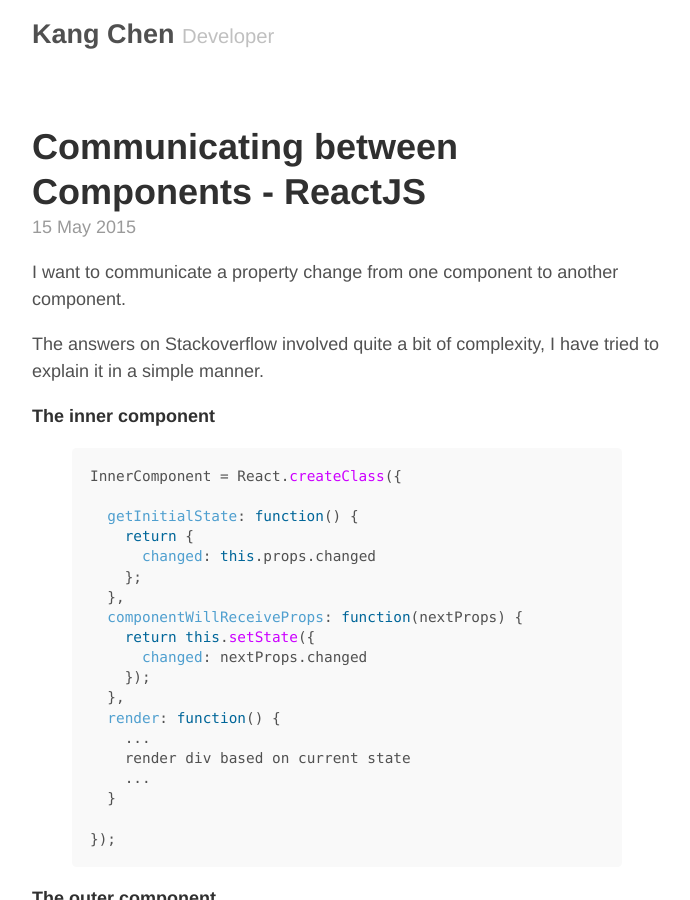
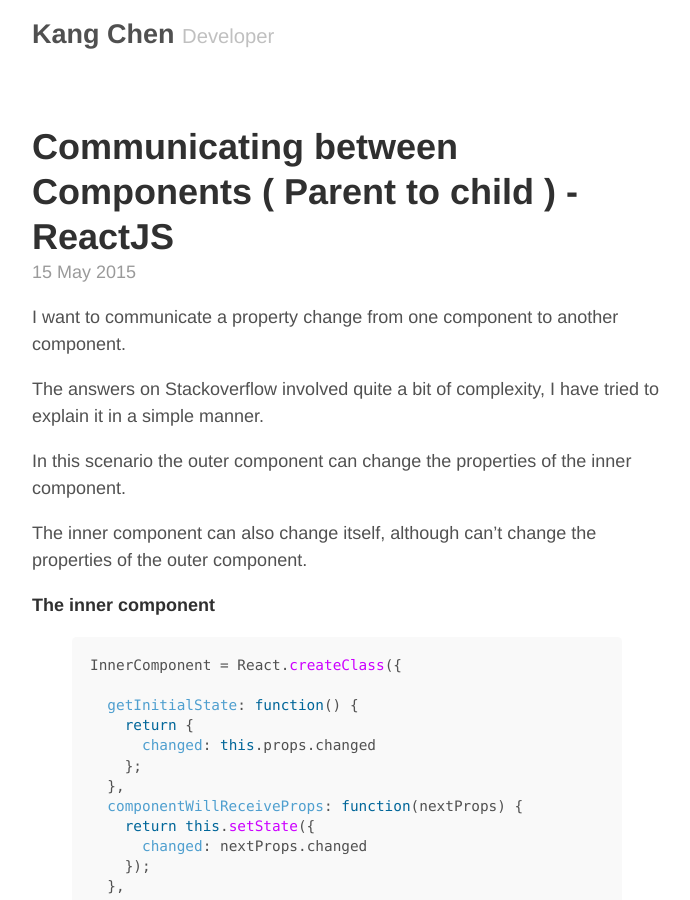
Before and after one commit to kang-chen/kang-chen.github.io, a Jekyll site: the page built from _posts/2015-05-15-communicating-between-components.md, in a window 1280 px wide and 900 px high. Shown: the whole window, without its empty margins (293-983 px from the left). Built offline with Jekyll 4.4.1, drawn with Linux system fonts in a browser that asks for light colours.

Commit message:
update communicating betwen components

```diff
--- a/_posts/2015-05-15-communicating-between-components.md
+++ b/_posts/2015-05-15-communicating-between-components.md
@@ -1,6 +1,6 @@
 ---
 layout: post
-title: Communicating between Components - ReactJS
+title: Communicating between Components ( Parent to child ) - ReactJS
 published: true
 ---
 
@@ -8,6 +8,9 @@ I want to communicate a property change from one component to another component.
 
 The answers on Stackoverflow involved quite a bit of complexity, I have tried to explain it in a simple manner.
 
+In this scenario the outer component can change the properties of the inner component.
+
+The inner component can also change itself, although can't change the properties of the outer component.
 
 **The inner component**
 
```
